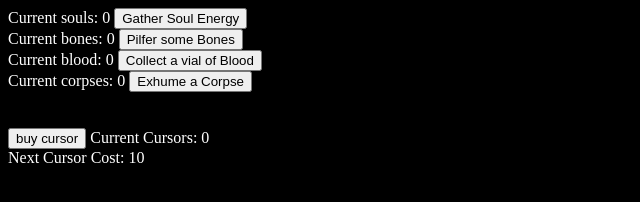
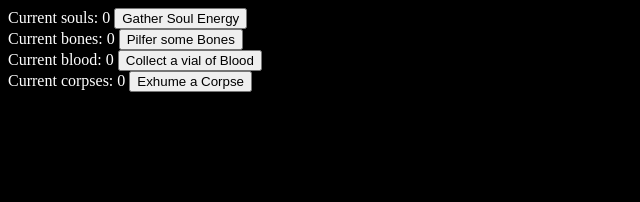
Before and after one commit to ScottWDeane/summoner-civilization, a plain HTML site: page index.html in a window 1280 px wide. Shown: the whole page, without its empty margins (0-640 px from the left). Drawn offline with Linux system fonts and the light colour scheme.

Commit message:
remove "cursor" code
remove unused boilerplate "cursor" code

```diff
--- a/index.html
+++ b/index.html
@@ -21,9 +21,6 @@
     <br>
     <br>
 
-    <button onClick="buyCursor()">buy cursor</button>
-    Current Cursors: <span id="cursors">0</span><br />
-    Next Cursor Cost: <span id="cursorCost">10</span>
 
 </body>
 </html>
--- a/js/app.js
+++ b/js/app.js
@@ -42,16 +42,7 @@ function collectCorpses(number){
     }
 };
 
-function buyCursor(){
-    var cursorCost = Math.floor(10 * Math.pow(1.2,cursors));    //calc cost of next cursor
-    if (cookies >= cursorCost) {                                // check if player can actually afford the cursor
-        cursors = cursors + 1;                                  // increment number of cursors
-        cookies = cookies - cursorCost;                         // remove cost of cursor upgrade from current cookies count
-        document.getElementById('cursors').innerHTML = cursors  // update number of current cursors user has
-        document.getElementById('cookies').innerHTML = cookies  // update current cookie count to reflect purchase
     };
-    var nextCost = Math.floor(10 * Math.pow(1.2,cursors));      // calculate cost of next cursor
-    document.getElementById("cursorCost").innerHTML = nextCost; // update cursor cost for the user
 }
 
 // function save() {
```
